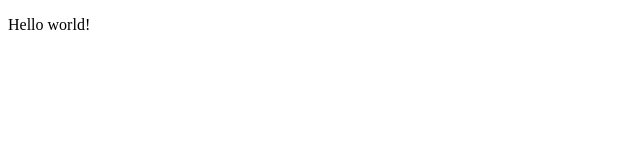
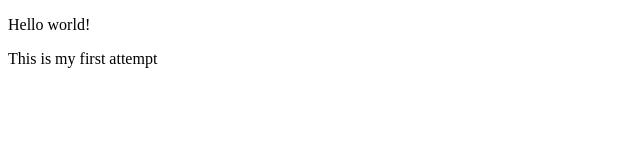
Before and after one commit to gidPA/belajar-github-SI, a plain HTML site: page index.html in a window 1280 px wide. Shown: the whole page, without its empty margins (0-640 px from the left). Drawn offline with Linux system fonts and the light colour scheme.

Commit message:
Commit: testing commits

```diff
--- a/index.html
+++ b/index.html
@@ -7,5 +7,8 @@
     <div>
         <p>Hello world!</p>
     </div>
+    <div>
+      <p>This is my first attempt</p>
+    </div>
   </body>
 </html>
```
